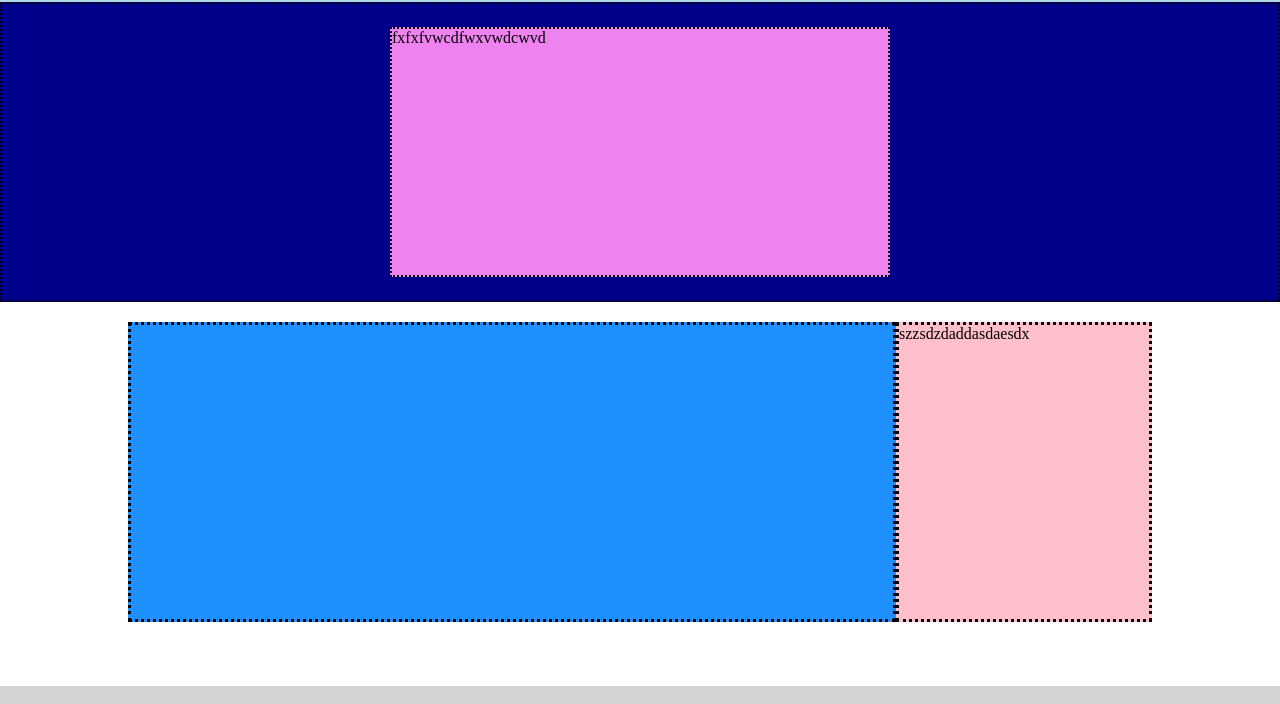
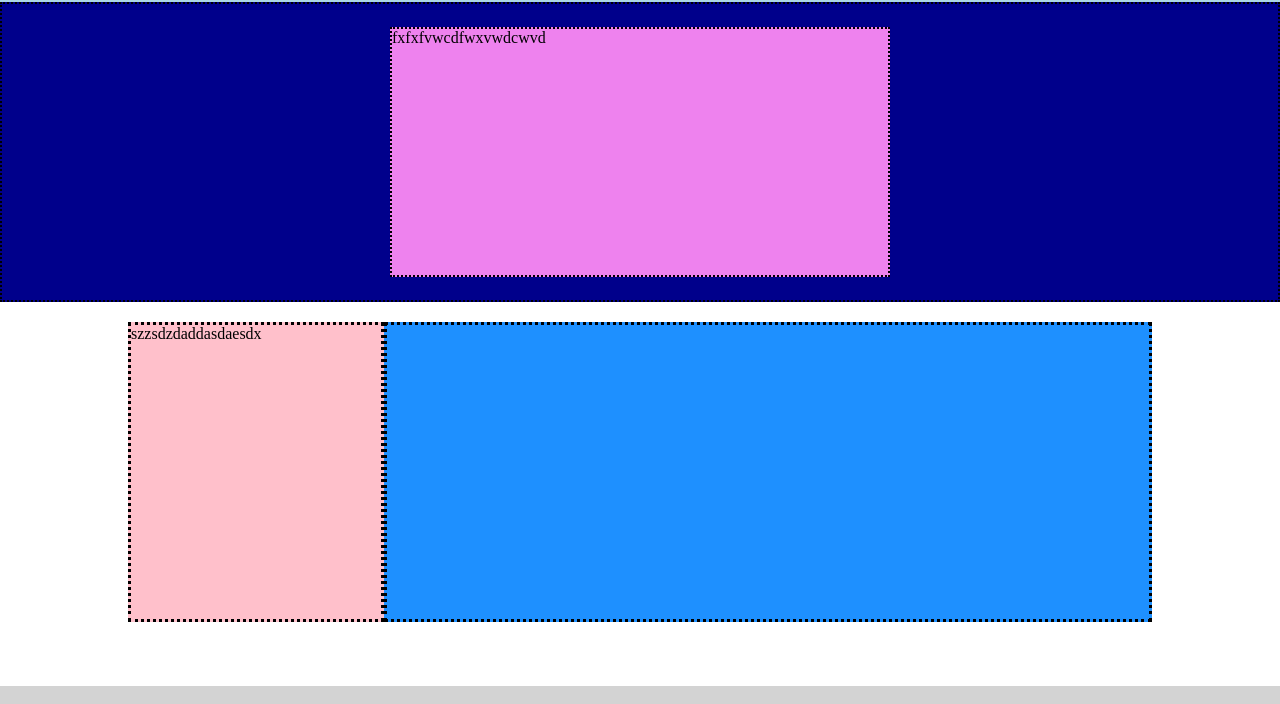
Before and after one commit to allievo24/htmlcss-struttura-discord, a plain HTML site: page index.html in a window 1280 px wide. Shown: the part 96-800 px from the top of the page. Drawn offline with Linux system fonts and the light colour scheme.

Commit message:
correzione della sezione3

```diff
--- a/css/style.css
+++ b/css/style.css
@@ -68,12 +68,13 @@ header{
 
 }
 
-
+/* eliminazione della row-reverse e
+invertendo right è left nela sezione3 del html */
 .sezione2,.sezione4{
     max-width: 100%;
     display: flex;
     justify-content: center;
-    flex-direction: row-reverse;
+  /*  flex-direction: row-reverse;*/
     margin-bottom:5% ;
 }
 
```
